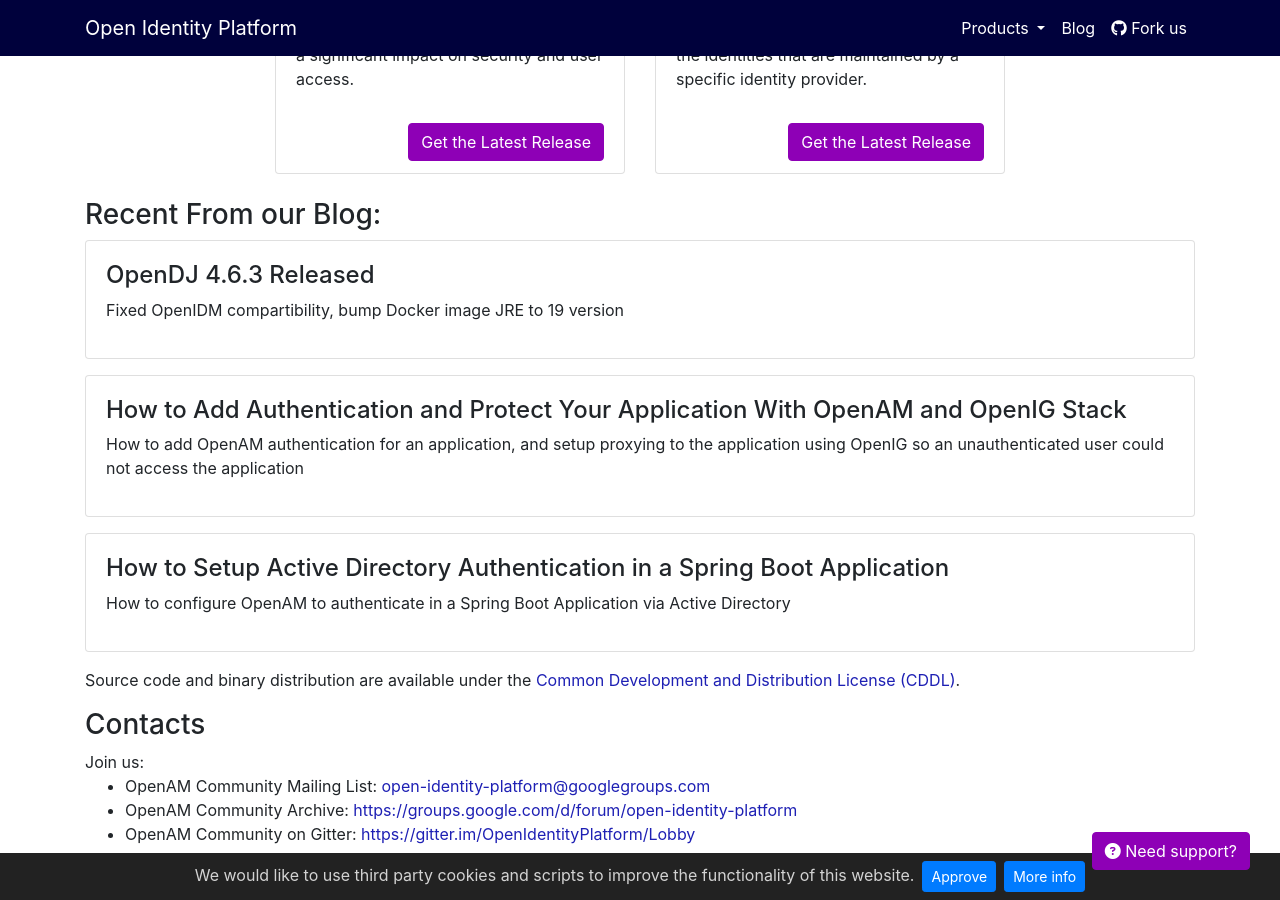
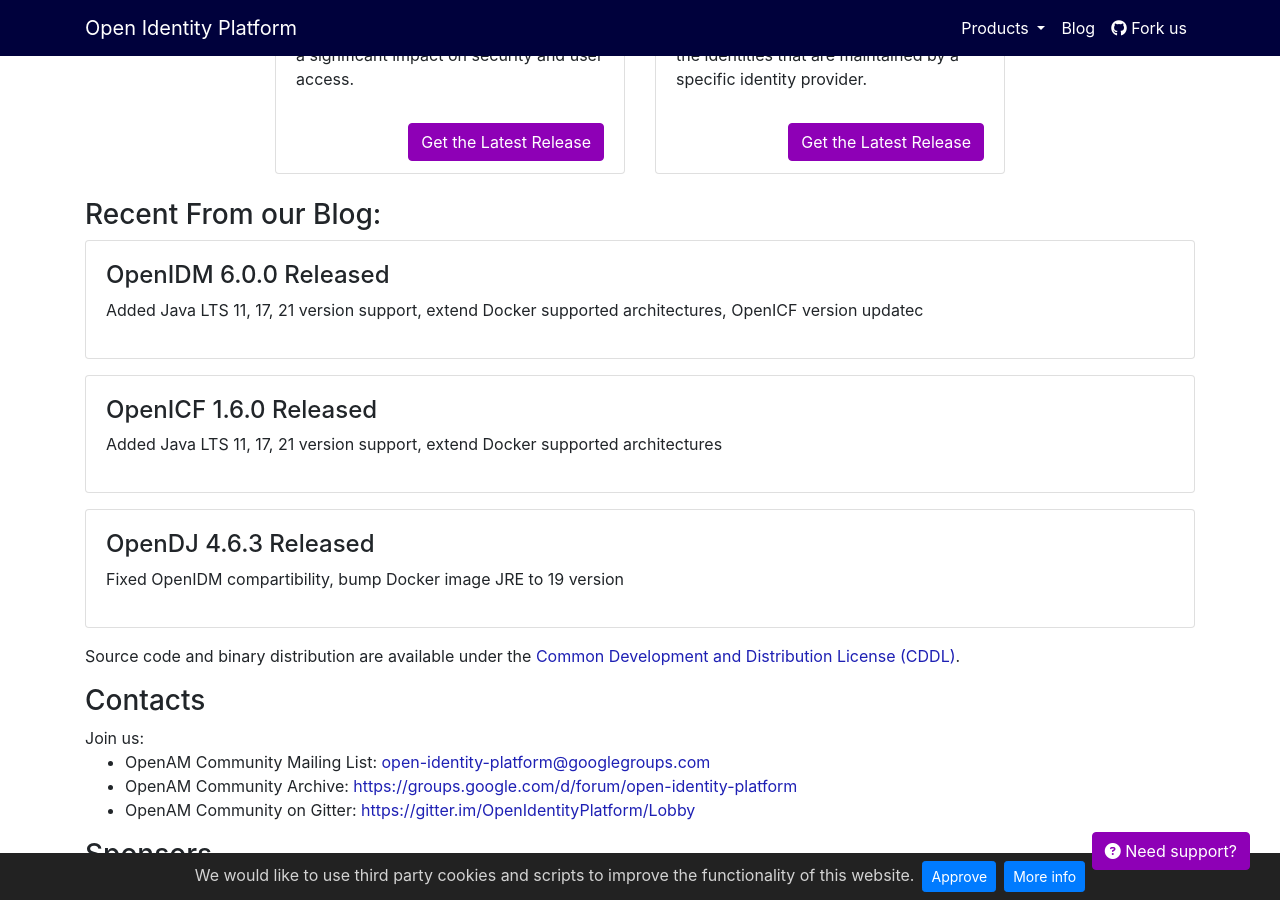
Before and after one commit to OpenIdentityPlatform/OpenIdentityPlatform.org, a Jekyll site: the page built from index.html, in a window 1280 px wide and 900 px high, scrolled down 1665 px. Built offline with Jekyll 4.4.1, drawn with Linux system fonts in a browser that asks for light colours; nearby versions of some CDN libraries.

Commit message:
OpenICF 1.6.0 Released, OpenIDM 6.0.0 Released (#167)

```diff
--- a/_data/blogposts.yml
+++ b/_data/blogposts.yml
@@ -1,3 +1,11 @@
+-
+  title: 'OpenIDM 6.0.0 Released'
+  link: '/blog/openidm-6-0-0-released'
+  description: 'Added Java LTS 11, 17, 21 version support, extend Docker supported architectures, OpenICF version updatec'
+-
+  title: 'OpenICF 1.6.0 Released'
+  link: '/blog/openicf-1-6-0-released'
+  description: 'Added Java LTS 11, 17, 21 version support, extend Docker supported architectures'
 -
   title: 'OpenDJ 4.6.3 Released'
   link: '/blog/opendj-4-6-3-released'
--- /dev/null
+++ b/blog/openicf-1-6-0-released.md
@@ -0,0 +1,29 @@
+---
+layout: home
+landing-title: "OpenICF 1.6.0 Released"
+landing-title2: "Open Identity Connector Framework (OpenICF) 1.5.2 Released"
+description: Open Identity Community just released OpenICF v1.5.2
+keywords: 'OpenICF, OpenIDM, Identity Management, Open Identity Connector Framework, Open Identity Platform'
+imageurl: 'openicf-logo.png'
+share-buttons: true
+
+---
+# OpenICF 1.6.0 Released
+[Download](https://github.com/OpenIdentityPlatform/OpenICF/releases/tag/1.6.0)
+## What's new
+* Added Java LTS 11, 17 and 21 versions support
+* Added Docker image OS/architecture support: `linux/amd64`, `linux/s390x`, `linux/386`, `linux/arm/v7`, `linux/arm/v6`, `linux/ppc64le`, `linux/arm64/8`
+* Migrated CI/CD to GitHub actions
+* Added logging when when unable to create bundle temp directory
+
+## Fiexed Bugs
+* Fied OpenIDM compartibility
+
+[Full chageset](https://github.com/OpenIdentityPlatform/OpenICF/compare/1.5.2...1.6.0)
+
+
+## Thanks for the contibutions
+
+<i id="vharseko"><i>1. <a href="https://github.com/vharseko" target="_blank">Valery Kharseko</a></i>
+
+<i id="maximthomas"><i>2. <a href="https://github.com/maximthomas" target="_blank">Maxim Thomas</a></i>
--- /dev/null
+++ b/blog/openidm-6-0-0-released.md
@@ -0,0 +1,25 @@
+---
+layout: home
+landing-title: "OpenIDM 6.0.0 Released"
+landing-title2: "Open Identity Management (OpenIDM) 6.0.0 Released"
+description: Open Identity Community just released OpenIDM v6.0.0
+keywords: 'OpenIDM, Identity Management, Open Identity Platform, Java LTS'
+imageurl: 'openidm-logo.png'
+share-buttons: true
+---
+# OpenIDM 6.0.0 Released
+[Download](https://github.com/OpenIdentityPlatform/OpenIDM/releases/tag/6.0.0)
+## What's new
+* Added Java LTS 11, 17 and 21 versions support
+* Added Docker image OS/architecture support: `linux/amd64`, `linux/s390x`, `linux/386`, `linux/arm/v7`, `linux/arm/v6`, `linux/ppc64le`, `linux/arm64/8`
+* Updated [Identity Connector Framework](https://github.com/OpenIdentityPlatform/OpenICF/) to 1.6.0 version
+* Migrated CI/CD to GitHub actions
+
+[Full chageset](https://github.com/OpenIdentityPlatform/OpenIDM/compare/5.5.0...6.0.0)
+
+
+## Thanks for the contibutions
+
+<i id="vharseko"><i>1. <a href="https://github.com/vharseko" target="_blank">Valery Kharseko</a></i>
+
+<i id="maximthomas"><i>2. <a href="https://github.com/maximthomas" target="_blank">Maxim Thomas</a></i>
```
